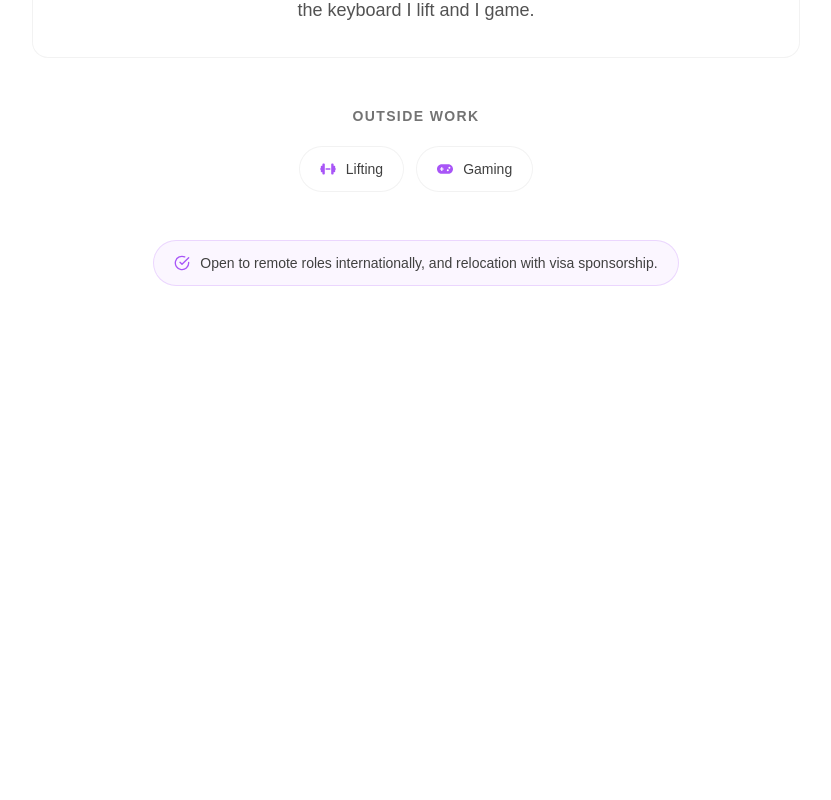
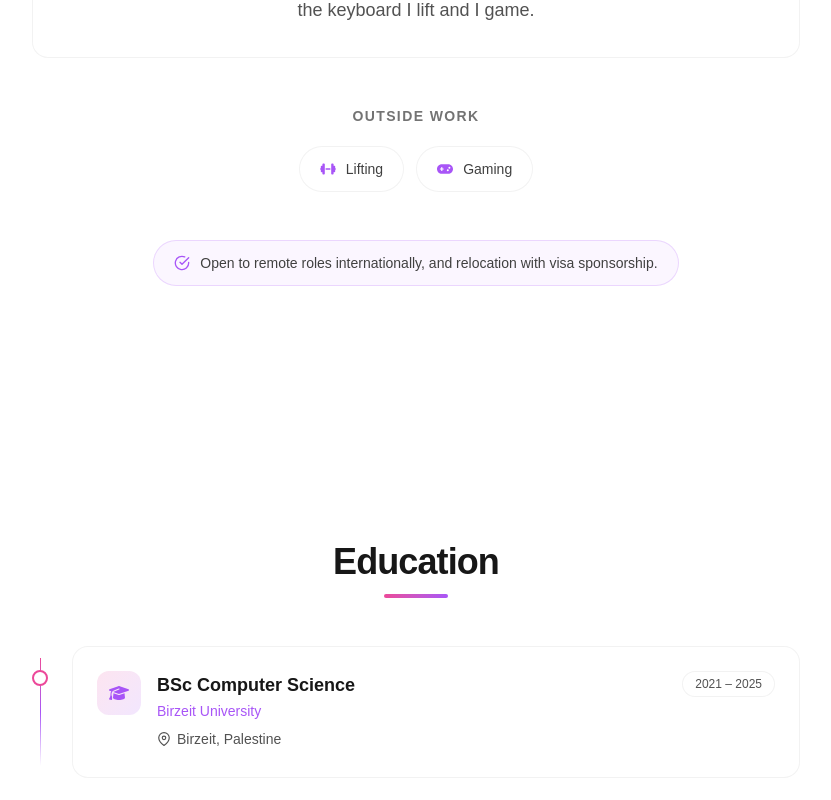
Before and after one commit to AtaMusleh/PortfolioV2, a Next.js app: page / in a window 1280 px wide. Shown: the part 1178-1978 px from the top of the page, without its empty margins (224-1055 px from the left). Before the commit the page ends 1592 px from the top, so only its background shows below. Built offline with nearby package versions, Linux system fonts and the light colour scheme.

Commit message:
feat: create education section with timeline

```diff
--- a/src/app/page.tsx
+++ b/src/app/page.tsx
@@ -1,4 +1,5 @@
 import About from "@/components/About";
+import Education from "@/components/Education";
 import Hero from "@/components/Hero";
 
 export default function Home() {
@@ -6,6 +7,7 @@ export default function Home() {
     <main className="flex flex-1 flex-col">
       <Hero />
       <About />
+      <Education />
       {/* Remaining sections land here: #projects, #experience, #contact. */}
     </main>
   );
--- /dev/null
+++ b/src/components/Education.tsx
@@ -0,0 +1,91 @@
+import { FaGraduationCap } from "react-icons/fa6";
+import { FiMapPin } from "react-icons/fi";
+import { portfolio } from "@/data/portfolio";
+
+/**
+ * Education section: a timeline rail with one card per degree.
+ *
+ * No "use client" — hover is CSS only, so this ships zero JS.
+ *
+ * HOW TO UPDATE
+ * - Entries: src/data/portfolio.ts (`education`). The list is mapped, so a
+ *   second degree needs no changes here — the rail grows with it.
+ */
+
+/** "2021 – 2025", or "2021 – Present" while still enrolled. */
+function formatYears(startYear: number, endYear: number | null): string {
+  return `${startYear} – ${endYear ?? "Present"}`;
+}
+
+export default function Education() {
+  return (
+    <section id="education" className="px-6 py-24 sm:py-32">
+      <div className="mx-auto max-w-3xl">
+        <h2 className="text-center text-3xl font-bold tracking-tight text-neutral-900 sm:text-4xl dark:text-neutral-50">
+          Education
+          <span
+            aria-hidden
+            className="mx-auto mt-3 block h-1 w-16 rounded-full bg-gradient-to-r from-brand-pink to-brand-purple"
+          />
+        </h2>
+
+        <ol className="relative mt-12">
+          {/*
+           * The rail. Absolutely positioned rather than a `border-l` on the
+           * <ol> so it can fade out at the bottom, and so the markers sit on
+           * it without fighting the list's own padding.
+           */}
+          <span
+            aria-hidden
+            className="absolute left-2 top-3 bottom-3 w-px bg-gradient-to-b from-brand-pink via-brand-purple to-transparent"
+          />
+
+          {portfolio.education.map((entry) => (
+            <li
+              key={`${entry.institution}-${entry.startYear}`}
+              className="relative pl-10 pb-8 last:pb-0"
+            >
+              {/* Marker: h-4 w-4 at left-0 puts its centre on the rail at left-2. */}
+              <span
+                aria-hidden
+                className="absolute left-0 top-6 h-4 w-4 rounded-full border-2 border-brand-pink bg-white dark:border-brand-purple dark:bg-neutral-950"
+              />
+
+              <article className="rounded-2xl border border-black/5 bg-white/60 p-6 backdrop-blur-sm transition-all duration-300 hover:-translate-y-1 hover:border-brand-purple/40 hover:shadow-xl hover:shadow-brand-purple/10 dark:border-white/10 dark:bg-white/5 dark:hover:border-brand-purple/50">
+                {/* Stacks on mobile, year badge moves to the top right on sm+. */}
+                <div className="flex flex-col gap-4 sm:flex-row sm:items-start sm:justify-between">
+                  <div className="flex items-start gap-4">
+                    <span
+                      aria-hidden
+                      className="grid h-11 w-11 shrink-0 place-items-center rounded-xl bg-gradient-to-br from-brand-pink/15 to-brand-purple/15 text-brand-purple"
+                    >
+                      <FaGraduationCap className="h-5 w-5" />
+                    </span>
+
+                    <div>
+                      <h3 className="text-lg font-semibold text-neutral-900 dark:text-neutral-50">
+                        {entry.degree}
+                      </h3>
+                      <p className="mt-0.5 text-sm font-medium text-brand-purple">
+                        {entry.institution}
+                      </p>
+                      <p className="mt-2 inline-flex items-center gap-1.5 text-sm text-neutral-600 dark:text-neutral-400">
+                        <FiMapPin aria-hidden className="h-3.5 w-3.5 shrink-0" />
+                        {entry.location}
+                      </p>
+                    </div>
+                  </div>
+
+                  {/* `whitespace-nowrap` keeps the range from wrapping mid-dash. */}
+                  <span className="shrink-0 self-start rounded-full border border-black/5 bg-white/70 px-3 py-1 text-xs font-medium whitespace-nowrap text-neutral-600 dark:border-white/10 dark:bg-white/5 dark:text-neutral-400">
+                    {formatYears(entry.startYear, entry.endYear)}
+                  </span>
+                </div>
+              </article>
+            </li>
+          ))}
+        </ol>
+      </div>
+    </section>
+  );
+}
--- a/src/data/portfolio.ts
+++ b/src/data/portfolio.ts
@@ -44,9 +44,12 @@ export interface PersonalInfo {
 export interface Education {
   readonly degree: string;
   readonly institution: string;
+  /** Campus location, "City, Country". */
+  readonly location: string;
   /** Four-digit year the programme started. */
   readonly startYear: number;
-  /** Four-digit year it ended. Use `null` while still enrolled. */
+  /** Four-digit year it ended. Use `null` while still enrolled — the UI
+   *  renders that as "Present". */
   readonly endYear: number | null;
 }
 
@@ -130,6 +133,7 @@ export const portfolio: Portfolio = {
     {
       degree: "BSc Computer Science",
       institution: "Birzeit University",
+      location: "Birzeit, Palestine",
       startYear: 2021,
       endYear: 2025,
     },
```
